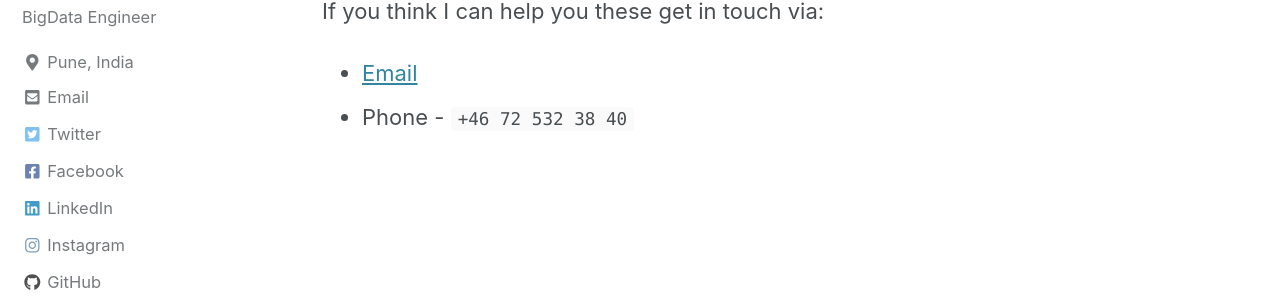
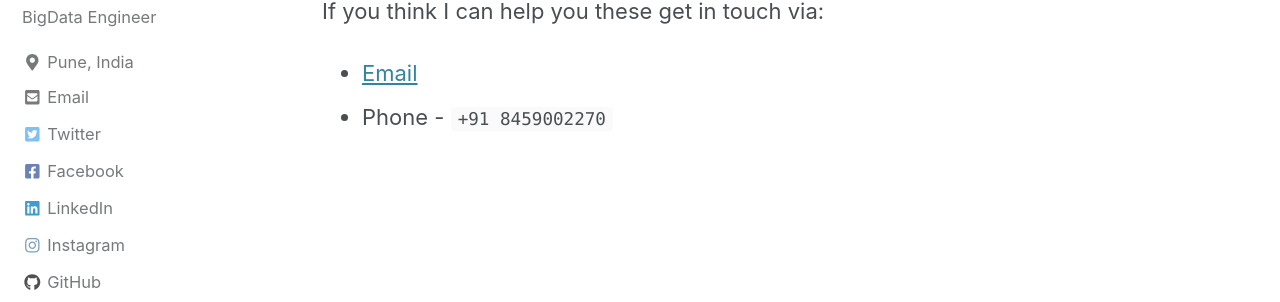
Before and after one commit to sagaringale7/sagaringale7.github.io, a Jekyll site: the page built from _pages/contact.md, in a window 1280 px wide and 900 px high. Shown: the part 262-564 px from the top of the window. Built offline with Jekyll 4.4.1, drawn with Linux system fonts in a browser that asks for light colours; cached includes are drawn as plain includes; nearby versions of some CDN libraries.

Commit message:
Update contact.md

````diff
--- a/_pages/contact.md
+++ b/_pages/contact.md
@@ -8,5 +8,5 @@ My interests are building scalable systems, data driven applications,
 algorithms and coding.
 
 If you think I can help you these get in touch via:
-  - [Email](mailto:anish749@gmail.com)
-  - Phone - ```+46 72 532 38 40```
+  - [Email](mailto:sagaringale7794@gmail.com)
+  - Phone - ```+91 8459002270```
````
